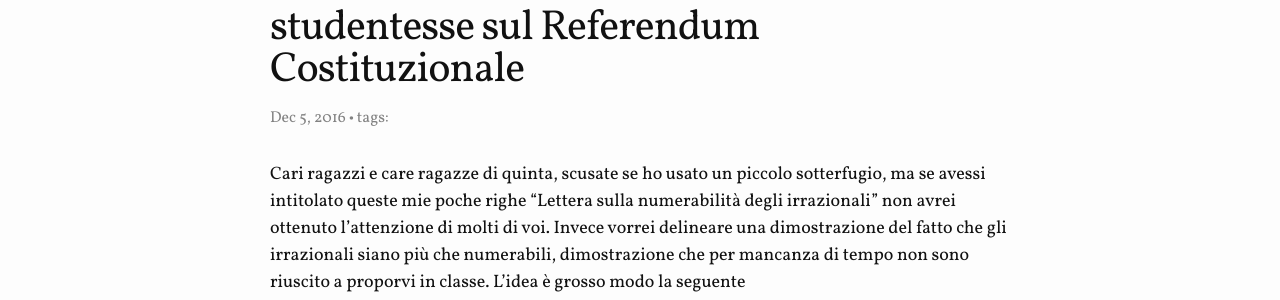
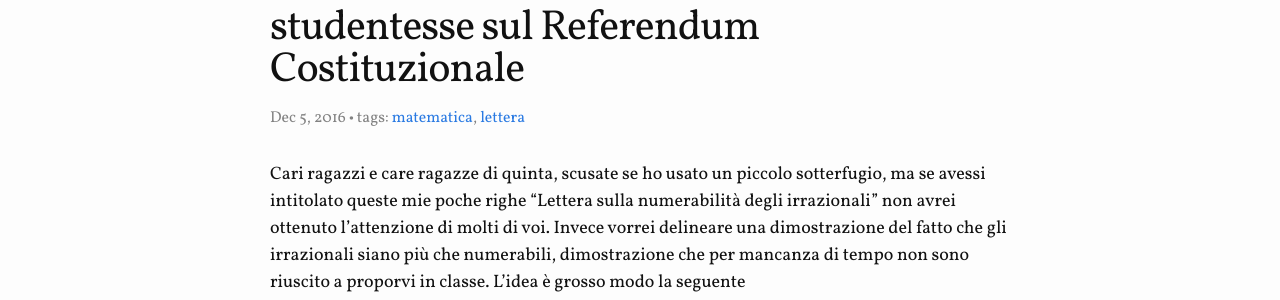
Before and after one commit to orporick/orporick.github.io, a Jekyll site: the page built from _posts/2016-12-05-letterareferendumcostituzionale.markdown, in a window 1280 px wide. Shown: the part 126-426 px from the top of the page. Built offline with Jekyll 4.4.1, drawn with Linux system fonts in a browser that asks for light colours; nearby versions of some CDN libraries; formulas are drawn with MathJax 3.

Commit message:
New post

```diff
--- a/_posts/2016-12-05-letterareferendumcostituzionale.markdown
+++ b/_posts/2016-12-05-letterareferendumcostituzionale.markdown
@@ -2,6 +2,7 @@
 layout: post
 title: "Lettera ai miei studenti ed alle mie studentesse sul Referendum Costituzionale"
 published: true
+tags: [matematica, lettera]
 ---
 
 Cari ragazzi e care ragazze di quinta, scusate se ho usato un piccolo sotterfugio, ma se avessi
```
Also changed, not shown: 1 other file.
